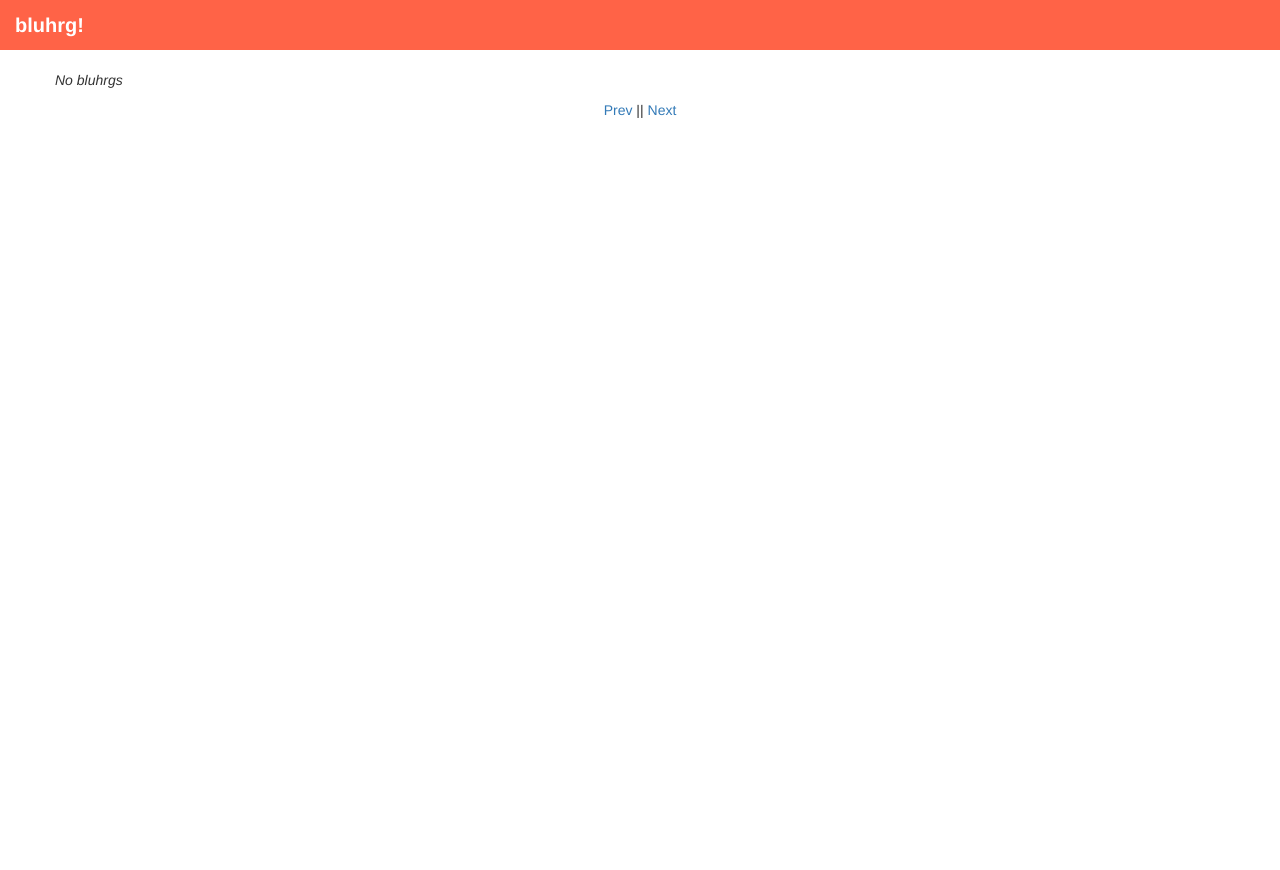
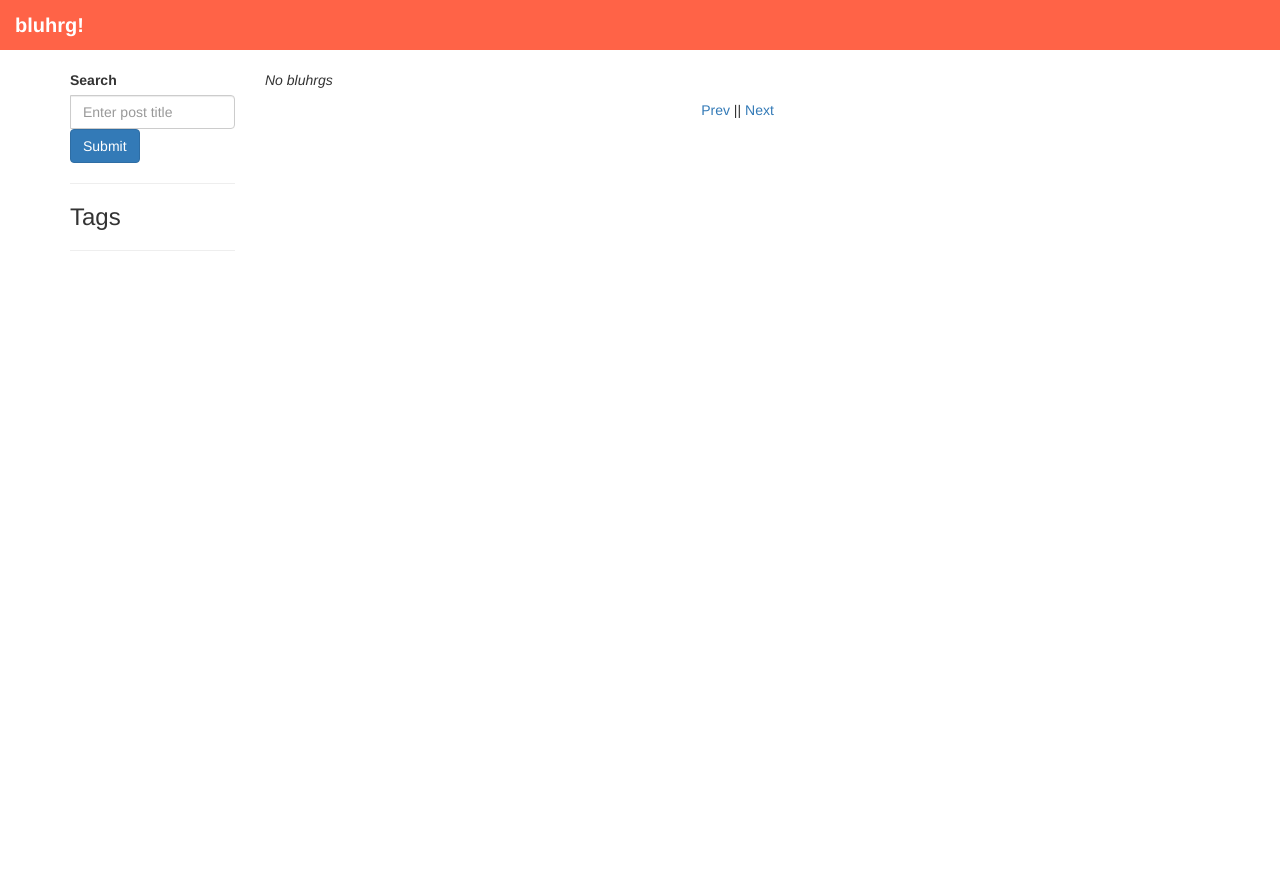
Before and after one commit to samakshjain/bluhrg, a Flask app: page / in a window 1280 px wide. After the commit the page ends 251 px from the top, so only its background shows below. Run offline with Flask 2, Linux system fonts and the light colour scheme; data that the repository does not hold is empty; some libraries are stand-ins or nearby versions.

Commit message:
Added tags, search by tags, search by title, made relations in db, csv tags are now parsed and added

```diff
--- a/app.py
+++ b/app.py
@@ -2,10 +2,10 @@
 # @Date:   Wednesday, July 6th 2016, 12:19:55 pm(IST)
 # @Email:  samakshjain@live.com
 # @Last modified by:   ybl
-# @Last modified time: Wednesday, July 6th 2016, 9:35:16 pm(IST)
+# @Last modified time: Saturday, July 9th 2016, 5:12:47 pm(IST)
 # @License: MIT
 
-from flask import Flask, request, session, g, redirect, url_for, abort, \
+from flask import Flask, request, redirect, url_for, \
      render_template, flash, send_from_directory, jsonify
 from flask_sqlalchemy import SQLAlchemy
 import os
@@ -16,31 +16,60 @@ app.config.from_object(os.environ['APP_SETTINGS'])
 app.config['SQLALCHEMY_TRACK_MODIFICATIONS'] = False
 db = SQLAlchemy(app)
 
-from models import *
+from models import BluhrgPost, Tag
+
+POSTS_PER_PAGE = 20
+
+tags = Tag.query.order_by(Tag.tag_name)
+
 
 @app.route('/')
-@app.route('/<int:id>')
-def index():
-    entries = BluhrgPost.query.all()
-    return render_template('main.html', entries=entries)
+@app.route('/posts')
+@app.route('/posts/<int:page>')
+def index(page=1):
+    entries = BluhrgPost.query.paginate(page, POSTS_PER_PAGE, False).items
+    return render_template('main.html', entries=entries, tags=tags)
+
 
 @app.route('/favicon.ico')
 def favicon():
     return send_from_directory(os.path.join(app.root_path, 'static'),
-                               'favicon.ico', mimetype='image/vnd.microsoft.icon')
+                               'favicon.ico',
+                               mimetype='image/vnd.microsoft.icon')
+
+
+def get_or_create(session, model, **kwargs):
+    '''Get or create a db object '''
+    instance = session.query(model).filter_by(**kwargs).first()
+    if instance:
+        return instance
+    else:
+        instance = model(**kwargs)
+        session.add(instance)
+        session.commit()
+        return instance
+
 
 @app.route('/add', methods=['POST'])
 def bluhrg_post():
     print request.form['title'], request.form['content'], request.form['tags']
-    bluhrg_post = BluhrgPost(title=request.form['title'], content=request.form['content'], tags=request.form['tags'])
+    bluhrg_post = BluhrgPost(title=request.form['title'],
+                             content=request.form['content'])
+    tags = request.form['tags'].strip().replace(" ", "").split(',')
+    for tag in tags:
+        tagToAdd = get_or_create(db.session, Tag, tag_name=tag)
+        bluhrg_post.tags.append(tagToAdd)
+
     db.session.add(bluhrg_post)
     db.session.commit()
     flash('New entry was successfully posted')
     return redirect(url_for('index'))
 
+
 @app.route('/admin')
 def admin():
     return render_template('admin.html')
+
 
 @app.route('/metadata')
 def get_metadata():
@@ -49,5 +78,20 @@ def get_metadata():
     return jsonify(total_posts=total)
 
 
+@app.route('/search/tags/<string:tag_name>')
+def tag_search(tag_name):
+    filtered_enteries = BluhrgPost.query.filter(
+                        BluhrgPost.tags.any(tag_name=tag_name))
+    return render_template('main.html', entries=filtered_enteries, tags=tags)
+
+
+@app.route('/search/title/', methods=['GET', 'POST'])
+def title_search():
+    filtered_enteries = BluhrgPost.query.filter(
+                        BluhrgPost.title.ilike("%" + request.form['title'] + "%")
+    )
+    return render_template('main.html', entries=filtered_enteries, tags=tags)
+
+
 if __name__ == "__main__":
     app.run()
--- a/config.py
+++ b/config.py
@@ -2,7 +2,7 @@
 # @Date:   Wednesday, July 6th 2016, 9:17:28 pm(IST)
 # @Email:  samakshjain@live.com
 # @Last modified by:   ybl
-# @Last modified time: Wednesday, July 6th 2016, 9:19:13 pm(IST)
+# @Last modified time: Saturday, July 9th 2016, 1:49:20 pm(IST)
 # @License: MIT
 
 
@@ -17,6 +17,7 @@ class Config(object):
     TESTING = False
     CSRF_ENABLED = True
 
+
 class DevelopmentConfig(Config):
     DEVELOPMENT = True
     DEBUG = True
--- a/templates/base.html
+++ b/templates/base.html
@@ -1,3 +1,13 @@
+<!--
+@Author: Samaksh Jain <ybl>
+@Date:   Friday, July 8th 2016, 10:24:00 pm(IST)
+@Email:  samakshjain@live.com
+@Last modified by:   ybl
+@Last modified time: Saturday, July 9th 2016, 4:57:47 pm(IST)
+@License: MIT
+-->
+
+
 <!DOCTYPE html>
 <html>
     <head>
@@ -24,7 +34,7 @@
     </head>
     <body>
         <script src="https://maxcdn.bootstrapcdn.com/bootstrap/3.3.6/js/bootstrap.min.js" integrity="sha384-0mSbJDEHialfmuBBQP6A4Qrprq5OVfW37PRR3j5ELqxss1yVqOtnepnHVP9aJ7xS" crossorigin="anonymous"></script>
-        <div class="navbar navbar-inverse">
+        <div class="navbar navbar-inverse navbar-fixed-top">
             <div class="navbar-header">
               <button type="button" class="navbar-toggle collapsed" data-toggle="collapse" data-target="#bs-example-navbar-collapse-1" aria-expanded="false">
                 <span class="sr-only">Toggle navigation</span>
@@ -32,9 +42,11 @@
                 <span class="icon-bar"></span>
                 <span class="icon-bar"></span>
               </button>
-              <a class="navbar-brand" href="#">bluhrg!</a>
+              <a class="navbar-brand" href="/">bluhrg!</a>
             </div>
         </div>
-        {% block body %}{% endblock %}
+        <div style="padding-top: 70px;">
+            {% block body %}{% endblock %}
+        </div>
     </body>
 </html>
--- a/templates/main.html
+++ b/templates/main.html
@@ -1,7 +1,42 @@
+<!--
+@Author: Samaksh Jain <ybl>
+@Date:   Friday, July 8th 2016, 10:46:37 pm(IST)
+@Email:  samakshjain@live.com
+@Last modified by:   ybl
+@Last modified time: Saturday, July 9th 2016, 5:16:06 pm(IST)
+@License: MIT
+-->
+
+
 {% extends "base.html" %}
 {% block body %}
-    <div class="container" style="height: 100vh">
+    <div class="container">
         <div class="row">
+            <div class="col-sm-2">
+                <form action="{{ url_for('title_search') }}" method="post" class="form-inline">
+                    <fieldset class="form-group">
+                        <div class="input-group">
+                            <label for="title">Search</label>
+                            <input type="text" class="form-control" id="title" name="title" placeholder="Enter post title">
+                        </div>
+                        </br>
+                        <button type="submit" value=Post class="btn btn-primary">Submit</button>
+                    </fieldset>
+                </form>
+                <hr>
+                <ul class="list-unstyled">
+                    <h3>Tags</h3>
+                    <hr>
+                    {% for tag in tags %}
+                        <li>
+                            <code>
+                                <a href="/search/tags/{{ tag.tag_name }}">{{ tag.tag_name }}</a>
+                            </code>
+                        </li>
+                    {% endfor%}
+                </ul>
+            </div>
+            <div class="col-sm-10">
                 <ul class="list-unstyled">
                     {% for entry in entries %}
                     <li>
@@ -11,9 +46,12 @@
                         {{ entry.content|safe }}
                         <hr>
                         {% if entry.tags %}
+                            {% for tag in entry.tags %}
                             <code>
-                            <a href="#">{{ entry.tags }}</a>
+                                <a href="/search/tags/{{ tag.tag_name }}">{{ tag.tag_name }}</a>
                             </code>
+                            &nbsp;
+                            {% endfor %}
                         {% endif %}
                         <div class="or-spacer">
                           <div class="mask"></div>
@@ -22,13 +60,12 @@
                     <li><em>No bluhrgs</em>
                     {% endfor %}
                 </ul>
-        </div>
-        <div class="row">
-            <div class="col-lg-12" style="text-align:center">
+                <div style="text-align:center">
                     <p>
                         <a href="#">Prev</a> || <a href="#">Next</a>
                     </p>
                 </div>
             </div>
         </div>
+    </div>
 {% endblock %}
```
Also changed, not shown: getTextPosts.py (+55 -12 lines), migrations/versions/3fce6e6dff37_.py (renamed from migrations/versions/2b32c8dd34d4_.py, +17 -5 lines), migrations/versions/57971d8bcfcb_.py (deleted, +0 -28 lines), migrations/versions/93b8e3b8a040_.py (deleted, +0 -28 lines), models.py (+33 -2 lines), 9 other files. Lines whose indentation alone changed are shown as unchanged.
